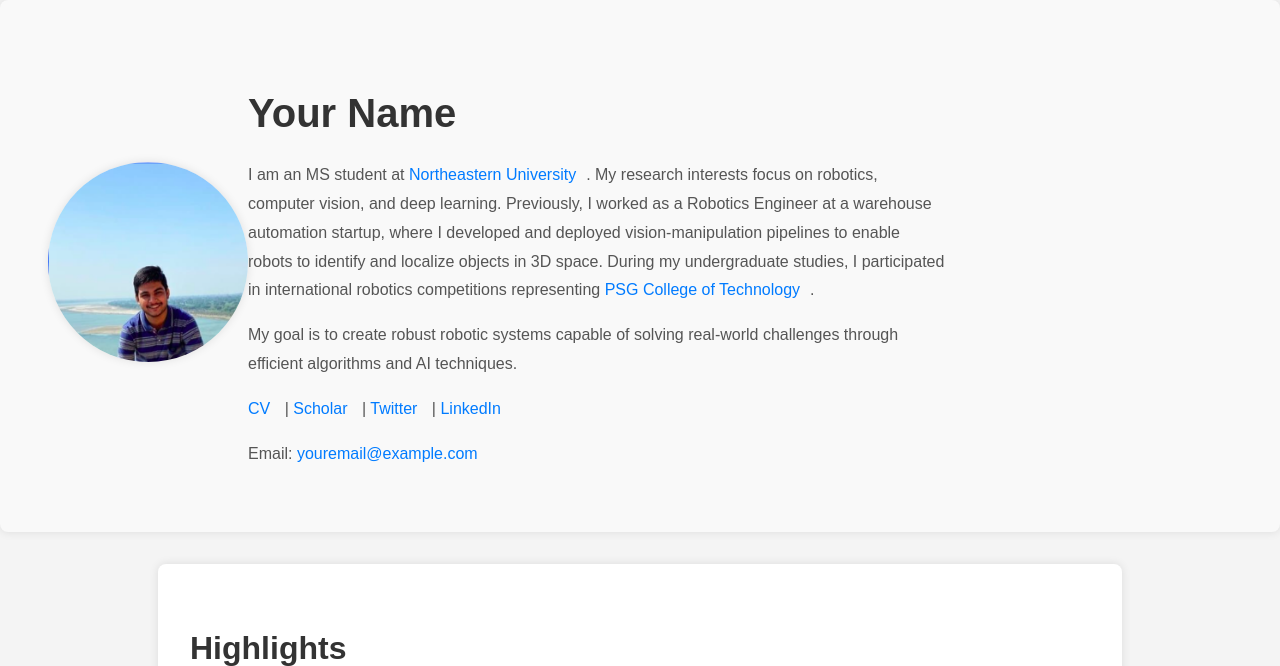
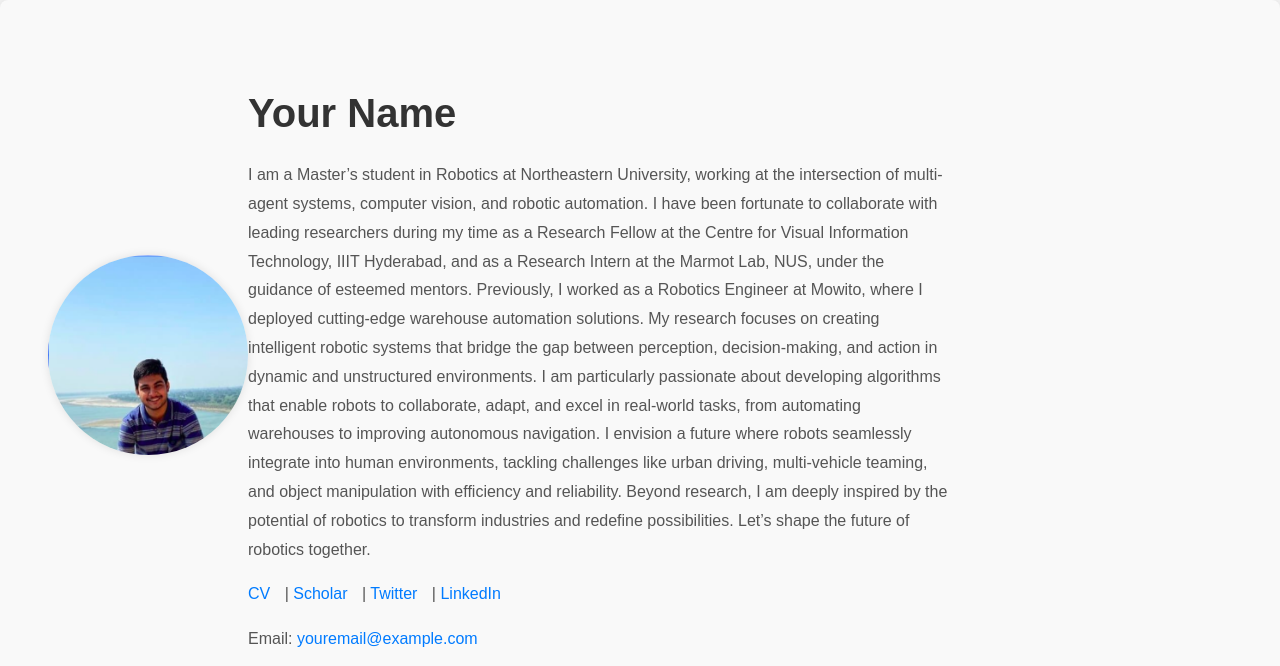
Before and after one commit to ur10/ur10.github.io, a Jekyll site: the page index.html, which Jekyll copies as it is, in a window 1280 px wide and 900 px high, cut to the strip 0-666 px from the top of the window. Built offline with Jekyll 4.4.1, drawn with Linux system fonts in a browser that asks for light colours.

Commit message:
Add proper intro

```diff
--- a/index.html
+++ b/index.html
@@ -27,14 +27,11 @@
         <div class="about-text">
             <h1>Your Name</h1>
             <p>
-                I am an MS student at <a href="https://www.northeastern.edu" target="_blank">Northeastern University</a>.
-                My research interests focus on robotics, computer vision, and deep learning. Previously,
-                I worked as a Robotics Engineer at a warehouse automation startup, where I developed and deployed vision-manipulation pipelines
-                to enable robots to identify and localize objects in 3D space. During my undergraduate studies, I participated in
-                international robotics competitions representing <a href="https://www.psgtech.edu" target="_blank">PSG College of Technology</a>.
-            </p>
-            <p>
-                My goal is to create robust robotic systems capable of solving real-world challenges through efficient algorithms and AI techniques.
+               I am a Master’s student in Robotics at Northeastern University, working at the intersection of multi-agent systems, computer vision, and robotic automation. I have been fortunate to collaborate with leading researchers during my time as a Research Fellow at the Centre for Visual Information Technology, IIIT Hyderabad, and as a Research Intern at the Marmot Lab, NUS, under the guidance of esteemed mentors. Previously, I worked as a Robotics Engineer at Mowito, where I deployed cutting-edge warehouse automation solutions.
+
+My research focuses on creating intelligent robotic systems that bridge the gap between perception, decision-making, and action in dynamic and unstructured environments. I am particularly passionate about developing algorithms that enable robots to collaborate, adapt, and excel in real-world tasks, from automating warehouses to improving autonomous navigation.
+
+I envision a future where robots seamlessly integrate into human environments, tackling challenges like urban driving, multi-vehicle teaming, and object manipulation with efficiency and reliability. Beyond research, I am deeply inspired by the potential of robotics to transform industries and redefine possibilities. Let’s shape the future of robotics together.
             </p>
             <p>
                 <a href="your-cv-link" target="_blank">CV</a> |
```
Also changed, not shown: 1 other file.
